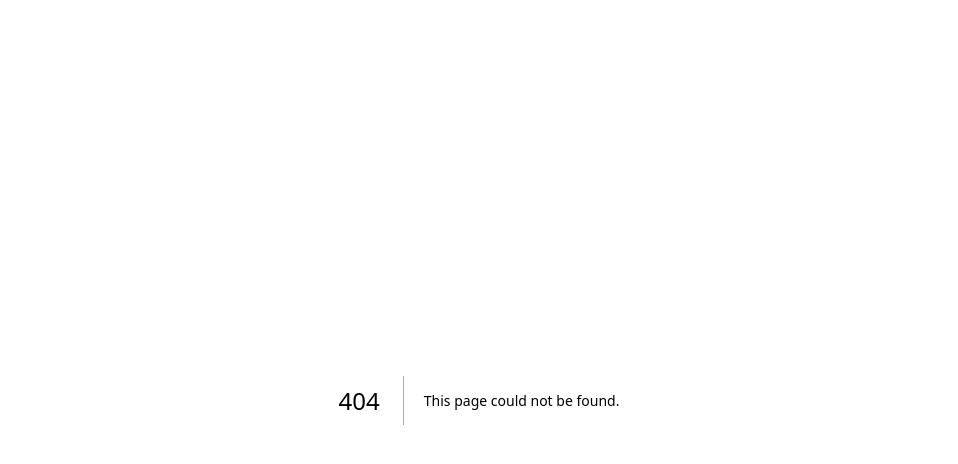
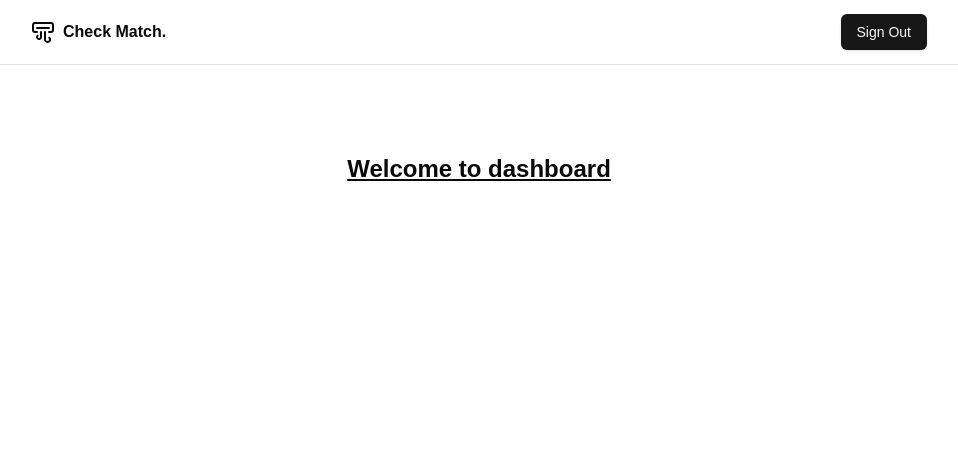
Before and after one commit to mardinw/cekmatch, a Next.js app: page /dashboard in a window 1280 px wide. Before the commit this address had no page. Shown: the top 464 px of the page, without its empty margins (161-1119 px from the left). Built offline with nearby package versions, Linux system fonts and the light colour scheme; sample sign-in values are in the browser's storage.

Commit message:
add dashboard and navbar

```diff
--- /dev/null
+++ b/app/dashboard/layout.tsx
@@ -0,0 +1,18 @@
+import Navbar from "@/components/navbar";
+
+export default function DashboardLayout({
+  children,
+}: Readonly<{
+  children: React.ReactNode;
+}>) {
+  return (
+    <div className="flex h-screen flex-col md:flex-col md:overflow-hidden">
+        <div className="w-full flex-none md:w-full">
+          <Navbar />
+        </div>
+        <div className="flex-grow p-6 md:overflow-y-auto md:p-12">
+            {children}
+        </div>
+    </div>
+  );
+}
--- /dev/null
+++ b/app/dashboard/page.tsx
@@ -0,0 +1,31 @@
+"use client"
+import { authClient } from "@/lib/auth-client";
+import { useRouter } from "next/navigation";
+import { useEffect } from "react";
+
+
+export default function Dashboard() {
+    const router = useRouter();
+
+    const baseUrl = authClient.baseURL;
+
+    const isAccessToken = typeof window !== "undefined" ? localStorage.getItem('access_token') : null;
+    const isAuthorize = () => {
+        if (!isAccessToken || isAccessToken === 'undefined') {
+            router.push('/signin');
+        }
+    }
+
+    useEffect(() => {
+        isAuthorize();
+    });
+
+    return (
+    <div className="mt-10 text-center">
+        <h1 className="text-2xl font-bold underline">Welcome to dashboard</h1>
+        <ul>
+            <li></li>
+        </ul>
+    </div>
+  );
+}
--- /dev/null
+++ b/components/navbar.tsx
@@ -0,0 +1,68 @@
+"use client"
+import { AirVent } from "lucide-react";
+import Link from "next/link";
+import { useEffect, useState } from "react";
+import { Button, buttonVariants } from "./ui/button";
+import { authClient } from "@/lib/auth-client";
+import { useRouter } from "next/navigation";
+
+export default function Navbar() {
+
+    const baseUrl = authClient.baseURL;
+    const router = useRouter();
+
+    // eslint-disable-next-line react-hooks/rules-of-hooks
+    const [isActive, setIsActive] = useState(false);
+
+    const isAccessToken = typeof window !== "undefined" ? localStorage.getItem('access_token') : null;
+
+    const handleLogout = () => {
+        if (!isAccessToken || isAccessToken === 'undefined') {
+            console.error('Data sesi tidak ditemukan');
+            return;
+        }
+
+        fetch(`${baseUrl}/v1/signout`, {
+            method: 'GET',
+            headers: {
+                'Authorization': `Bearer ${isAccessToken}`,
+            },
+        })
+        .then((res) => {
+            if (res.ok) {
+                console.log('Logout berhasil');
+            } else {
+                console.error('Gagal melakukan logout');
+            }
+            localStorage.removeItem('access_token');
+            router.push('/signin');
+        })
+        .catch((error) => console.error('Error:', error));
+    };
+
+    useEffect(() => {
+        if (isAccessToken && isAccessToken !== 'undefined') {
+            setIsActive(true);
+        } else {
+            setIsActive(false);
+        }
+    }, [isAccessToken]);
+
+    return (
+        <div className="border-b px-4">
+            <div className="flex items-center justify-between mx-auto max-w-4xl h-16">
+                <Link href='/' className="flex items-center gap-2">
+                    <AirVent className="h-6 w-6"/>
+                    <span className="font-bold">Check Match.</span>
+                </Link>
+                <div>
+                    { isActive ? (
+                        <Button onClick={handleLogout}>Sign Out</Button>
+                    ):
+                    <Link href="/signin" className={buttonVariants()}>Sign In</Link>
+                    }
+                </div>
+            </div>
+        </div>
+    )
+}
```
